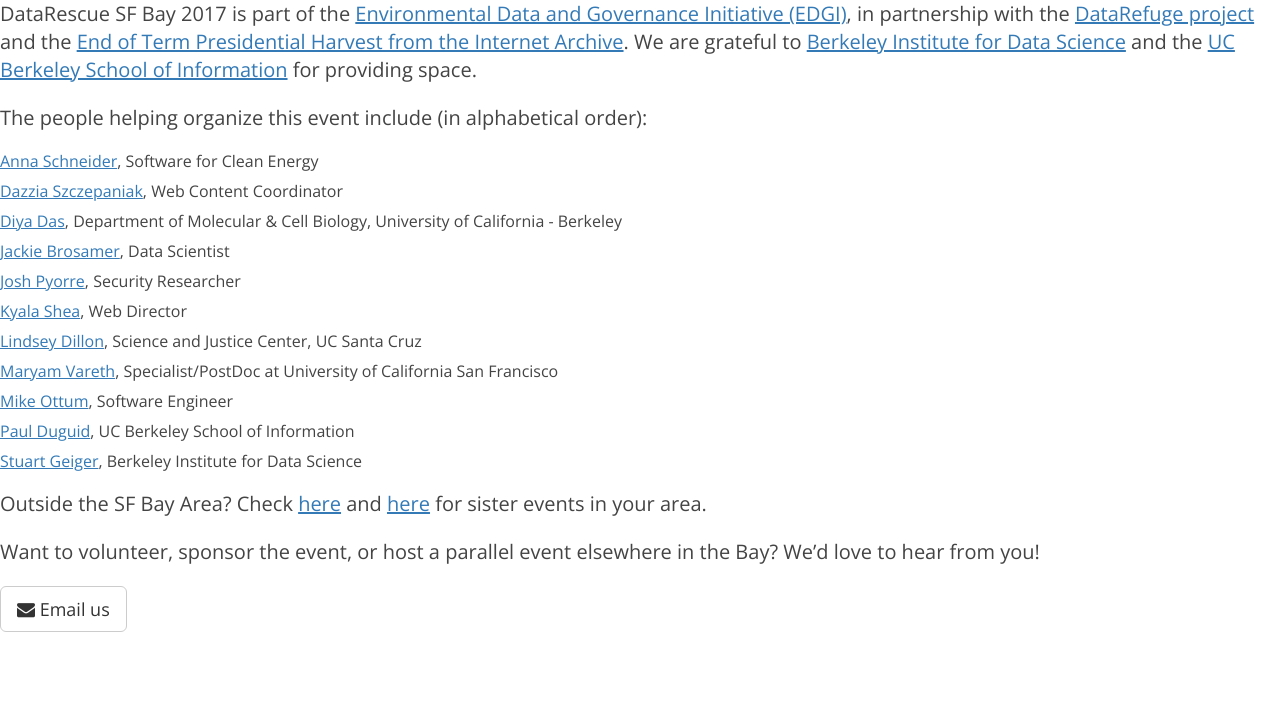
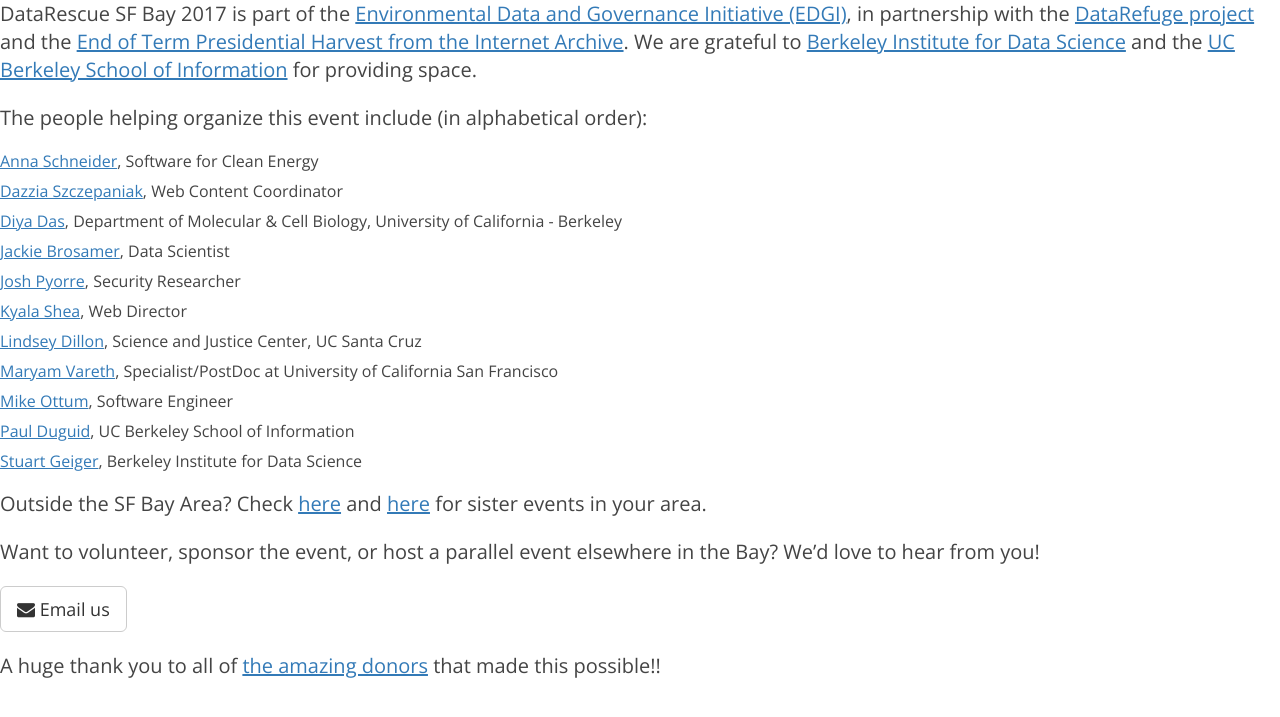
Before and after one commit to suchthis/DataRescueSFBay.github.io, a Jekyll site: the page built from 2016/_posts/2014-01-11-who.md, in a window 1280 px wide. Shown: the top 717 px of the page. Built offline with Jekyll 4.4.1, drawn with Linux system fonts in a browser that asks for light colours; nearby versions of some CDN libraries; our own code applies the rules of GitHub Pages for plain Markdown files; comment, search, counter and statistics services are not loaded.

Commit message:
Add donors PDF to Who

```diff
--- a/2016/_posts/2014-01-11-who.md
+++ b/2016/_posts/2014-01-11-who.md
@@ -29,3 +29,5 @@
 <a class="btn btn-default btn-lg" href="mailto:datarescuesfbay@googlegroups.com">
   <i class="fa fa-envelope"></i> Email us
 </a>
+
+A huge thank you to all of [the amazing donors](http://datarescuesfbay.org/img/donors.pdf) that made this possible!!
```
